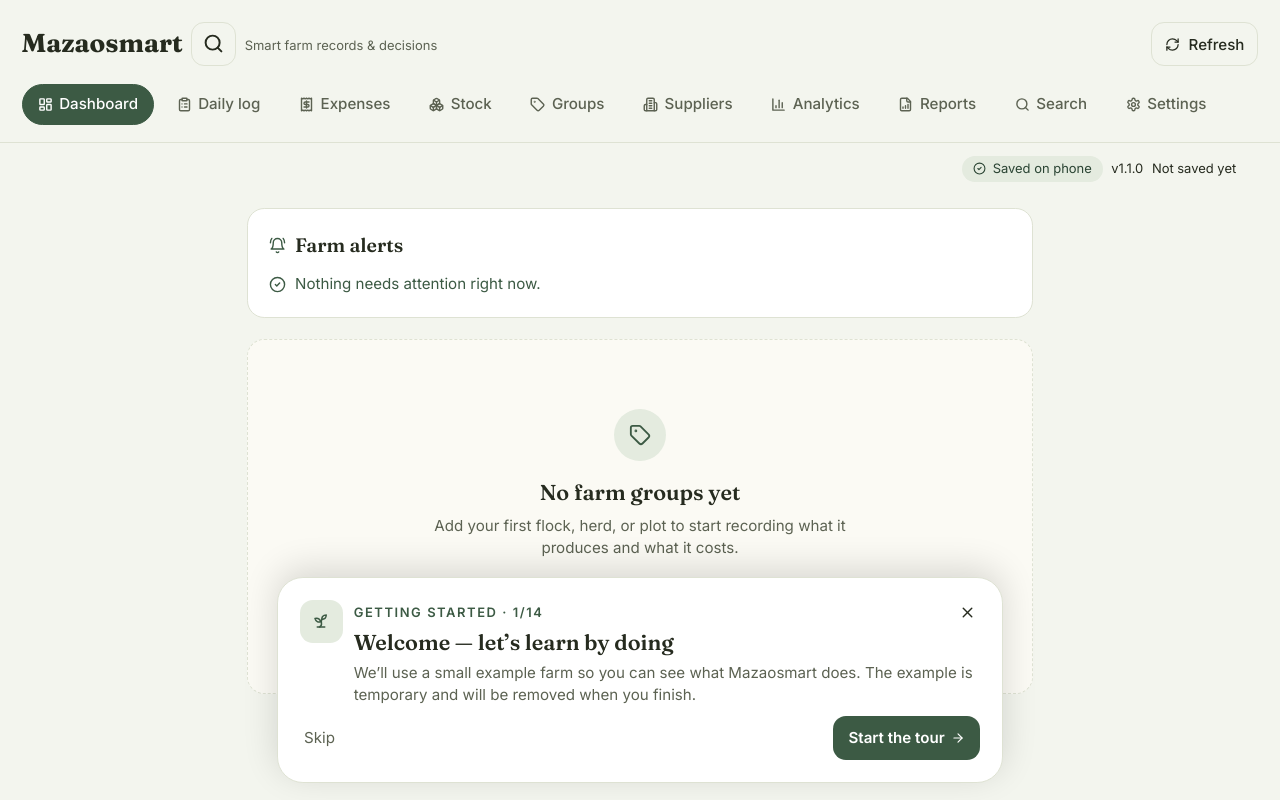
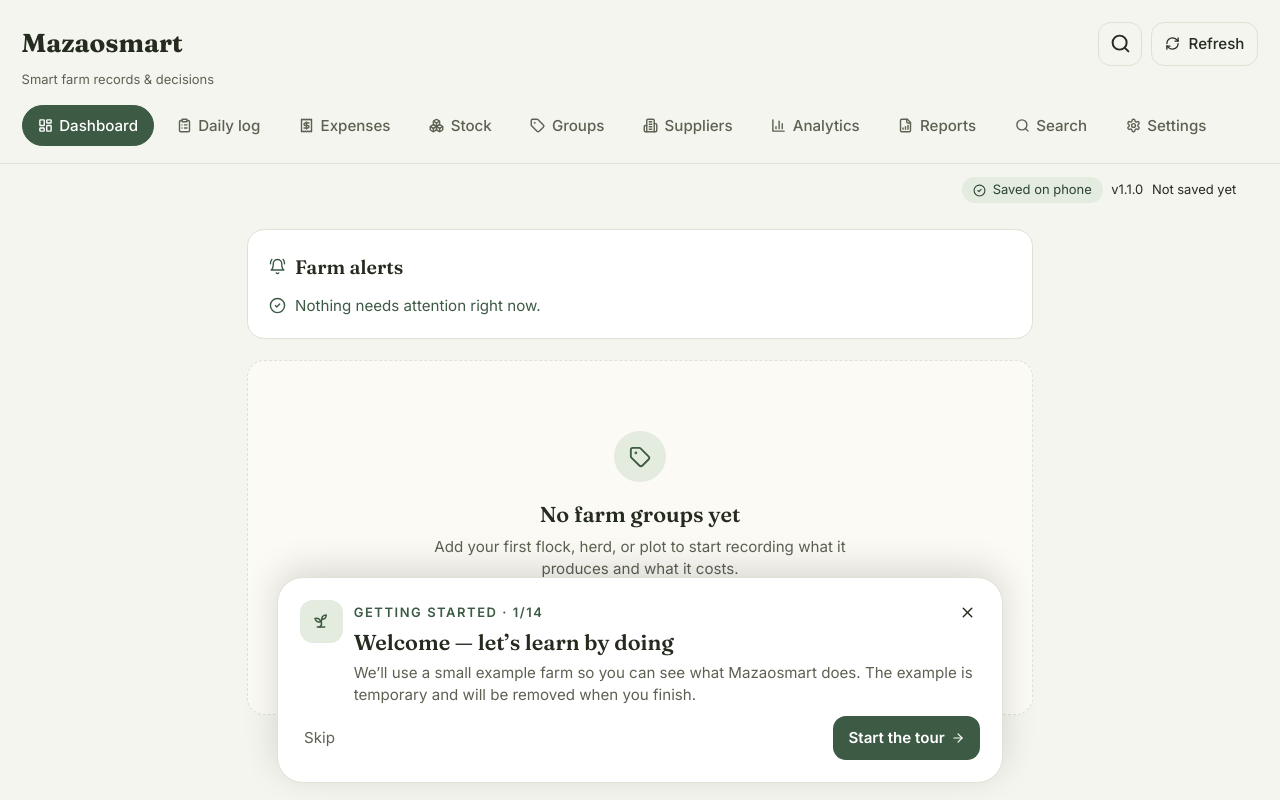
Before and after one commit to makosa-irvin/farm-mvp-app, a React (Vite) app: page / in a window 1280 px wide. Built offline with nearby package versions, Linux system fonts and the light colour scheme.

Commit message:
feat: move header search to top right

```diff
--- a/src/layout/Header.jsx
+++ b/src/layout/Header.jsx
@@ -6,6 +6,7 @@
 export default function Header({ tabs, activeTab, onSelectTab }) {
   const mobilePrimary = tabs.filter((t) => ['dashboard', 'log', 'inventory', 'expenses'].includes(t.value));
   const mobileMore = tabs.filter((t) => ['units', 'suppliers', 'analytics', 'reports', 'settings'].includes(t.value));
+  const searchTab = tabs.find((t) => t.value === 'search');
 
   const [isMenuOpen, setIsMenuOpen] = useState(false);
   const menuRef = useRef(null);
@@ -42,15 +43,15 @@
   }
 
   function openSearch() {
+    if (!searchTab) return;
     setIsMenuOpen(false);
-    onSelectTab('search');
+    onSelectTab(searchTab.value);
   }
 
   return (
     <>
       <header className={`sticky top-0 z-20 px-5 pt-5 pb-3 ${styles.header}`}>
-        <div className="flex items-baseline justify-between gap-3">
-          <div className="min-w-0 flex items-center gap-2">
+        <div className="flex items-center justify-between gap-3">
           <button
             type="button"
             onClick={goHome}
@@ -60,28 +61,34 @@
           >
             Mazaosmart
           </button>
+
+          <div className="flex items-center gap-2 shrink-0">
+            {searchTab && (
               <button
                 type="button"
                 onClick={openSearch}
-              className="btn-ghost rounded-xl p-2.5 shrink-0"
+                className="btn-ghost rounded-xl p-2.5"
                 aria-label="Search records"
                 title="Search records"
               >
                 <Search size={21} strokeWidth={2.25} />
               </button>
-            <div className={`text-xs mt-1 truncate hidden sm:block ${styles.subtitle}`}>Smart farm records &amp; decisions</div>
-          </div>
+            )}
             <button
+              type="button"
               onClick={() => window.location.reload()}
-            className="btn-ghost hidden sm:flex rounded-xl px-3 py-2 text-sm items-center gap-2 shrink-0"
+              className="btn-ghost hidden sm:flex rounded-xl px-3 py-2 text-sm items-center gap-2"
               title="Refresh the app. Saved records remain in this browser."
             >
               <RefreshCw size={15} /> Refresh
             </button>
           </div>
-        <div className="mt-1 sm:hidden">
-          <div className={`text-xs truncate ${styles.subtitle}`}>Smart farm records &amp; decisions</div>
         </div>
+
+        <div className={`text-xs mt-1 truncate ${styles.subtitle}`}>
+          Smart farm records &amp; decisions
+        </div>
+
         <div className="mt-4 hidden sm:block">
           <NavTabs tabs={tabs} activeTab={activeTab} onSelect={onSelectTab} />
         </div>
```
Lines whose indentation alone changed are shown as unchanged.
